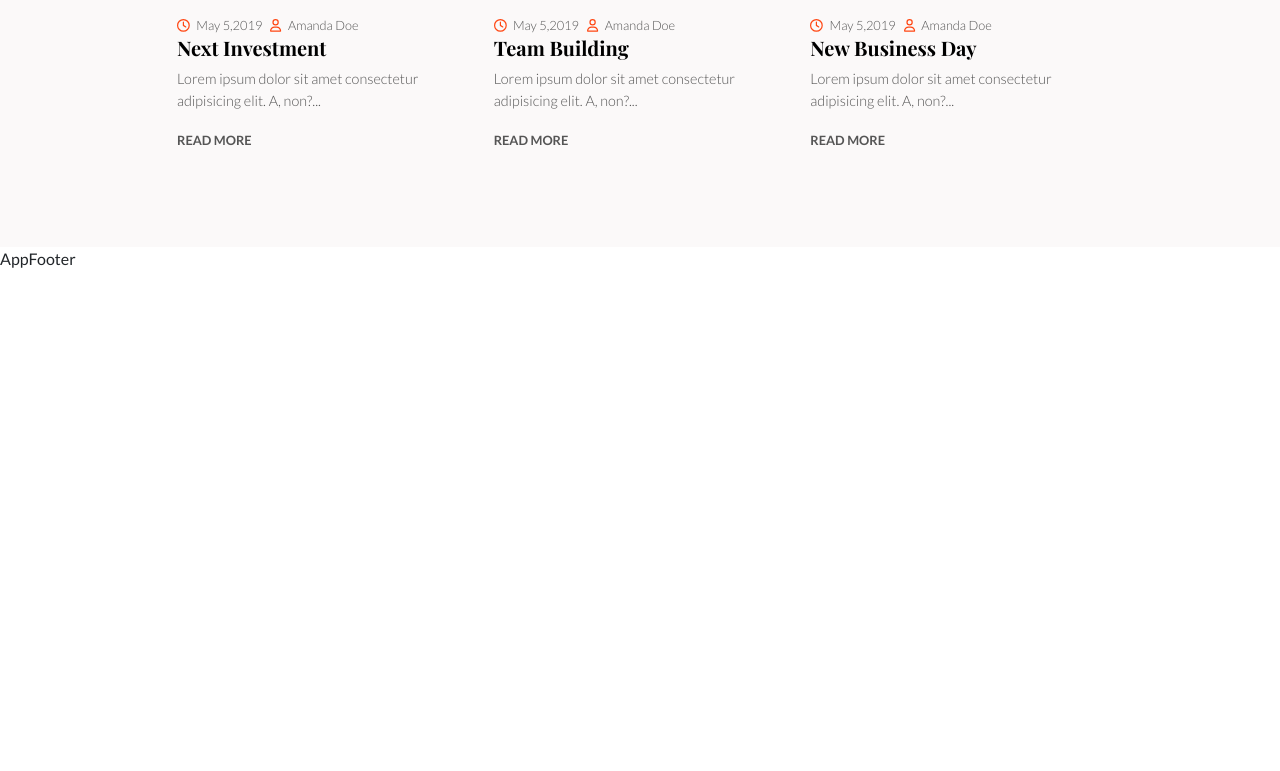
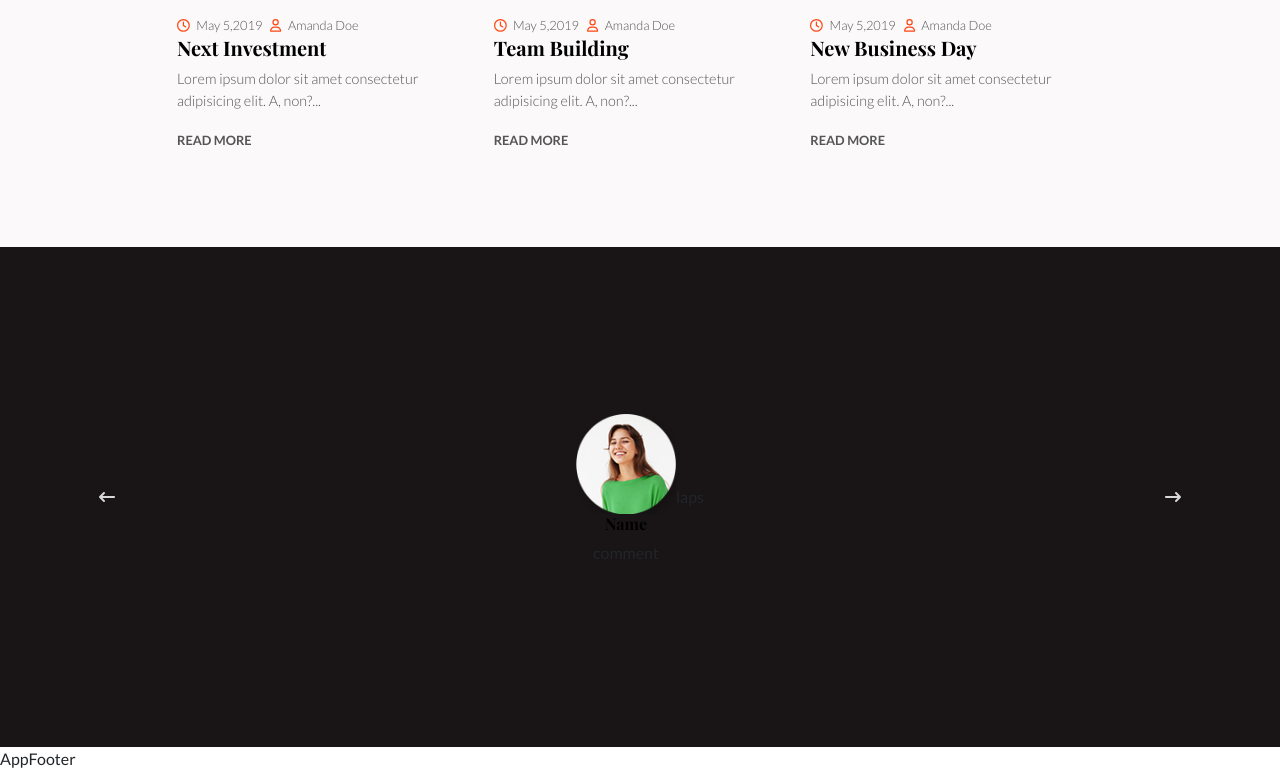
Before and after one commit to Roberto-Larivera/proj-html-vuejs, a Vue app: page / in a window 1280 px wide. Shown: the part 3550-4321 px from the top of the page. Before the commit the page ends 3821 px from the top, so only its background shows below. Built offline with nearby package versions, Linux system fonts and the light colour scheme.

Commit message:
Creazione MainSectionTestimonials

```diff
--- a/src/components/Main/AppMain.vue
+++ b/src/components/Main/AppMain.vue
@@ -4,6 +4,7 @@ import MainSectionFounder from './MainSectionFounder.vue'
 import MainSectionEvents from './MainSectionEvents.vue'
 import MainSectionCreativeLeader from './MainSectionCreativeLeader.vue'
 import MainSectionLatestNews from './MainSectionLatestNews.vue'
+import MainSectionTestimonials from './MainSectionTestimonials.vue'
 export default {
   name: 'AppMain',
   components: {
@@ -12,6 +13,7 @@ export default {
     MainSectionEvents,
     MainSectionCreativeLeader,
     MainSectionLatestNews,
+    MainSectionTestimonials,
   },
   data() {
     return {
@@ -43,6 +45,10 @@ export default {
     <section id="section-latest_news">
       <MainSectionLatestNews />
     </section>
+
+    <section id="section-testimonials">
+      <MainSectionTestimonials />
+    </section>
   </main>
 </template>
 
--- a/src/components/Main/MainSectionLatestNews.vue
+++ b/src/components/Main/MainSectionLatestNews.vue
@@ -42,7 +42,7 @@ export default {
 </script>
 
 <template>
-  <div class="p-5">
+  <div class="py-5">
     <div class="container position-relative">
       <div class="bg_plug w-100 position-absolute"></div>
 
--- /dev/null
+++ b/src/components/Main/MainSectionTestimonials.vue
@@ -0,0 +1,73 @@
+<script>
+export default {
+  name: 'MainSectionTestimonials',
+  data() {
+    return {
+
+    }
+  }
+
+}
+</script>
+
+<template>
+  <div class="bg_plug">
+    <div class="container h-100">
+
+      <div class="w-100 h-100 py-5">
+        <div class="row h-100">
+          <div class="col d-flex align-items-center justify-content-start h-100">
+            <button class="btn rounded-circle">
+              <font-awesome-icon icon="fa-solid fa-arrow-left-long" />
+            </button>
+
+          </div>
+          <div class="col-10 d-flex justify-content-center align-items-center h-100 h-100">
+
+            <div class="content-top d-flex flex-column align-items-center">
+              <img src="../../assets/img/h3-img-04.png" alt="">
+              <h6>
+                name
+              </h6>
+              <p>
+                comment
+              </p>
+            </div>
+
+            <div class="content-bottom">
+              laps
+            </div>
+
+          </div>
+          <div class="col d-flex align-items-center justify-content-end h-100">
+            <button class="btn rounded-circle">
+              <font-awesome-icon icon="fa-solid fa-arrow-right-long" />
+            </button>
+
+          </div>
+        </div>
+      </div>
+    </div>
+  </div>
+</template>
+
+<style lang="scss" scoped>
+.bg_plug {
+  background-color: $background_color-14;
+  height: 500px;
+}
+
+.btn {
+  @include btn-carousel-default;
+  color: $fill_color-2;
+
+}
+
+.content-top {
+
+  img {
+    width: 100px;
+    aspect-ratio: 1;
+  }
+}
+</style>
```
